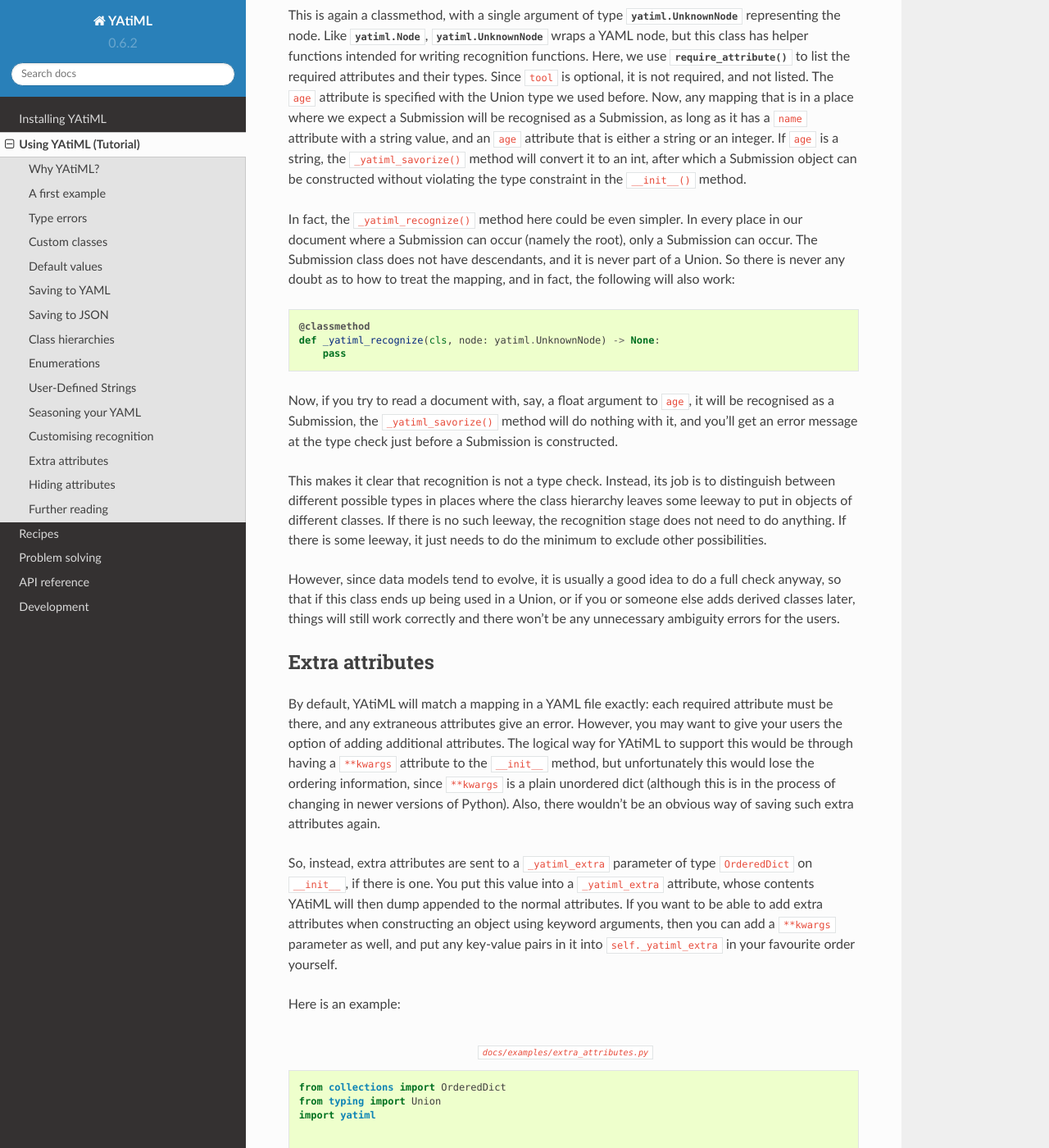
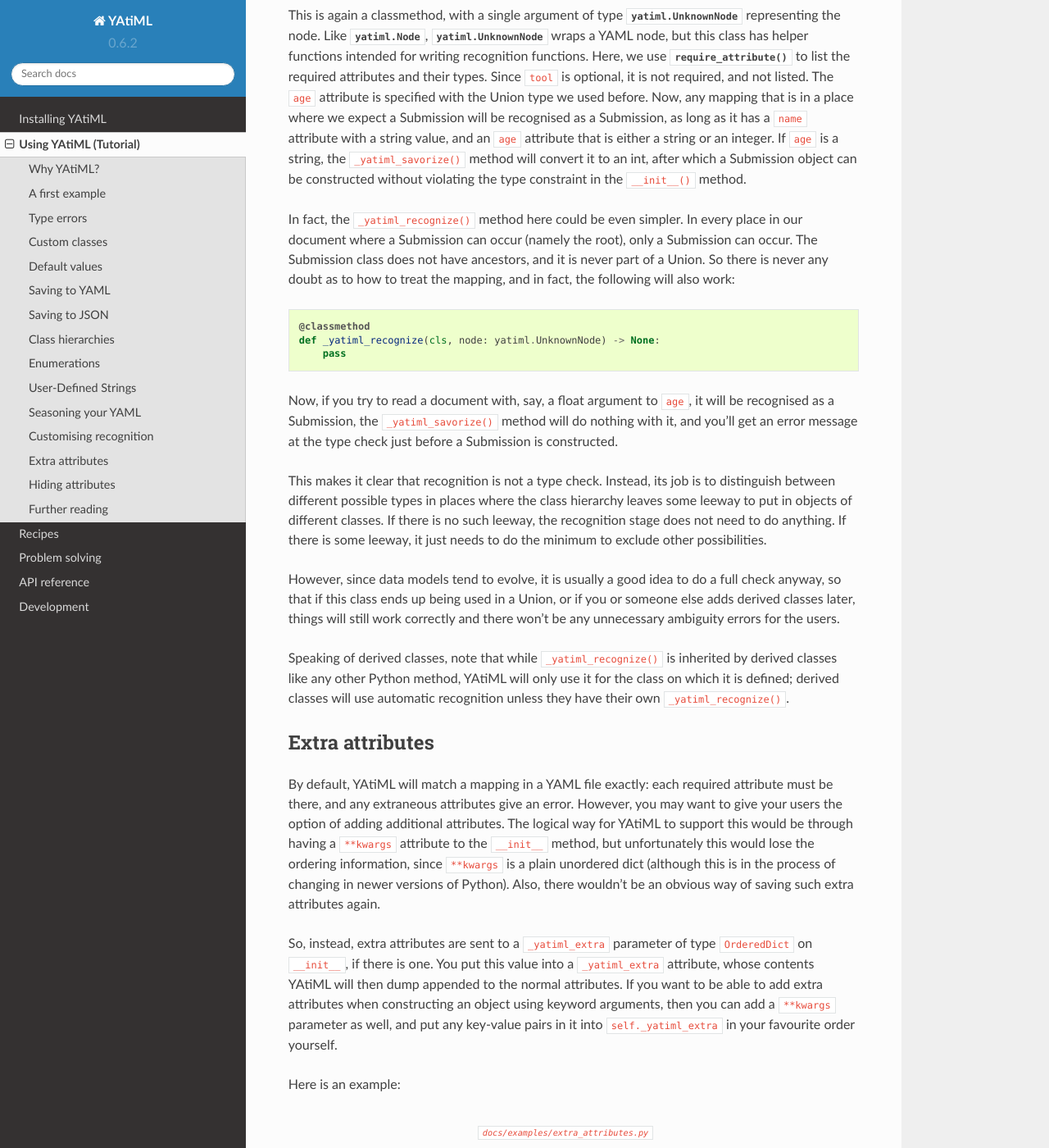
Before and after one commit to yatiml/yatiml, a Sphinx documentation site: the page built from docs/tutorial.rst, in a window 1280 px wide and 1400 px high, scrolled down 17426 px. Shown: the whole window at 82% size. Built offline with Sphinx 7.4.7 and the Read the Docs theme 2.0.0, drawn with Linux system fonts in a browser that asks for light colours; pages that are not in the unit, such as notebooks, are missing from menus.

Commit message:
Use _yatiml_recognize() only for the class it is defined on

```diff
--- a/docs/tutorial.rst
+++ b/docs/tutorial.rst
@@ -538,7 +538,7 @@ constraint in the ``__init__()`` method.
 
 In fact, the ``_yatiml_recognize()`` method here could be even simpler. In
 every place in our document where a Submission can occur (namely the root),
-only a Submission can occur. The Submission class does not have descendants,
+only a Submission can occur. The Submission class does not have ancestors,
 and it is never part of a Union. So there is never any doubt as to how to treat
 the mapping, and in fact, the following will also work:
 
@@ -563,6 +563,11 @@ However, since data models tend to evolve, it is usually a good idea to do a
 full check anyway, so that if this class ends up being used in a Union, or if
 you or someone else adds derived classes later, things will still work correctly
 and there won't be any unnecessary ambiguity errors for the users.
+
+Speaking of derived classes, note that while ``_yatiml_recognize()`` is
+inherited by derived classes like any other Python method, YAtiML will only use
+it for the class on which it is defined; derived classes will use automatic
+recognition unless they have their own ``_yatiml_recognize()``.
 
 Extra attributes
 ----------------
```
Also changed, not shown: 1 other file.
